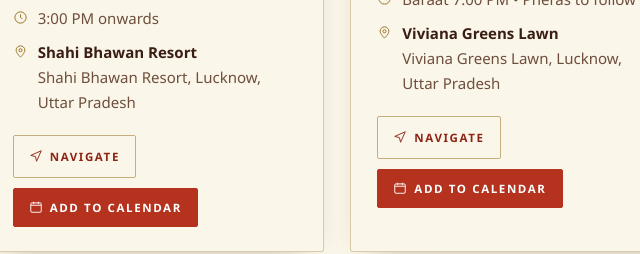
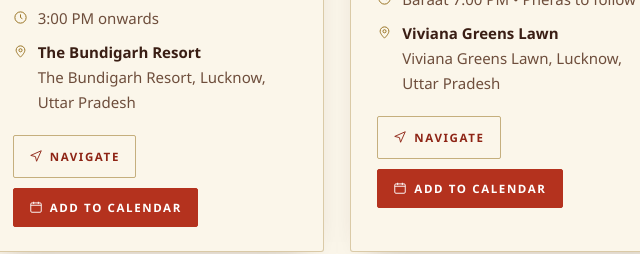
Before and after one commit to pranshul97/shilpee-and-pranshul-wedding, a plain HTML site: page index.html in a window 1280 px wide. Shown: the part 2306-2560 px from the top of the page, 485-1125 px from the left. Drawn offline with Linux system fonts and the light colour scheme.

Commit message:
Haldi venue update

```diff
--- a/index.html
+++ b/index.html
@@ -542,8 +542,8 @@ const WEDDING = {
       glyph:"sun",
       date:"2026-11-23", start:"2026-11-23T15:00:00", durationHrs:6,
       dateLabel:"Mon, 23 Nov 2026", timeLabel:"3:00 PM onwards",
-      venue:"Shahi Bhawan Resort", address:"Shahi Bhawan Resort, Lucknow, Uttar Pradesh",
-      dress:"Vibrant • Yellow & Green", dressColor:"#E0871C",
+      venue:"The Bundigarh Resort", address:"The Bundigarh Resort, Lucknow, Uttar Pradesh",
+      dress:"Vibrant • Yellow, Green, Pink or Blue", dressColor:"#E0871C",
       note:"A full day of turmeric, henna, music and dance under the lights."
     },
     {
```
